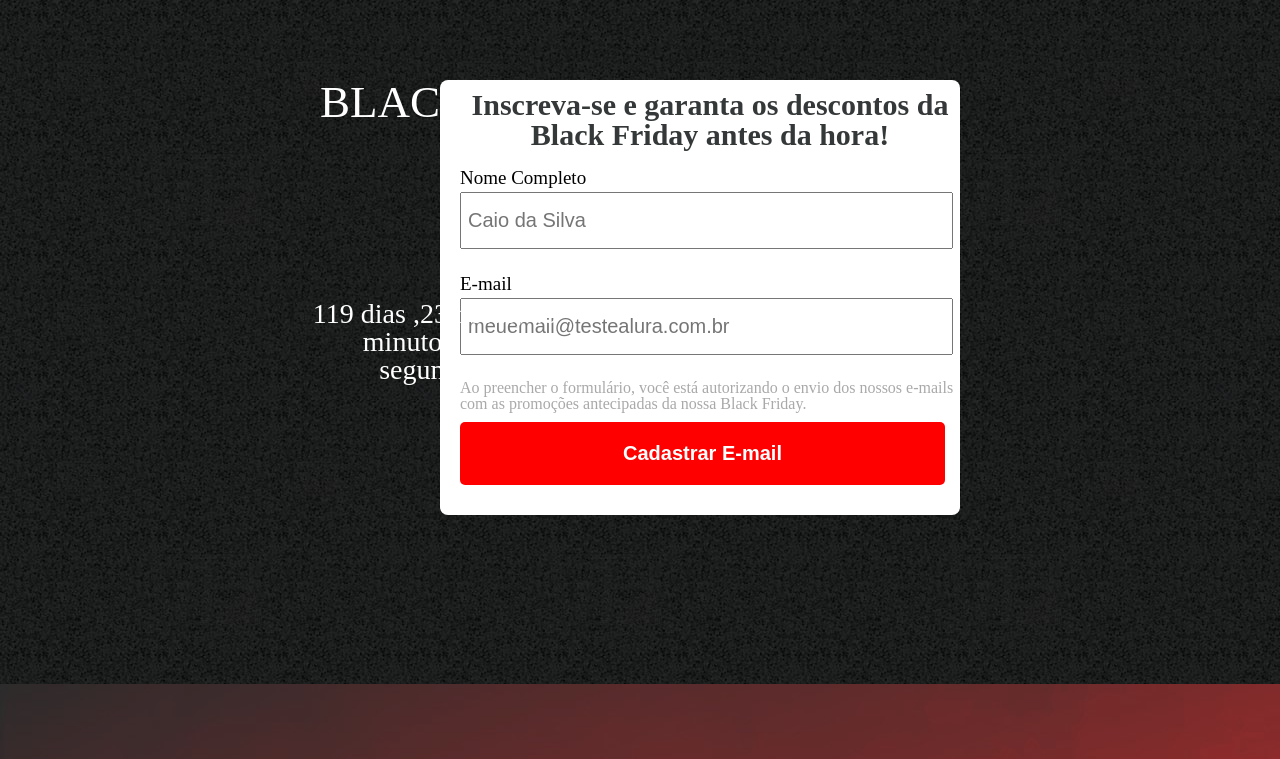
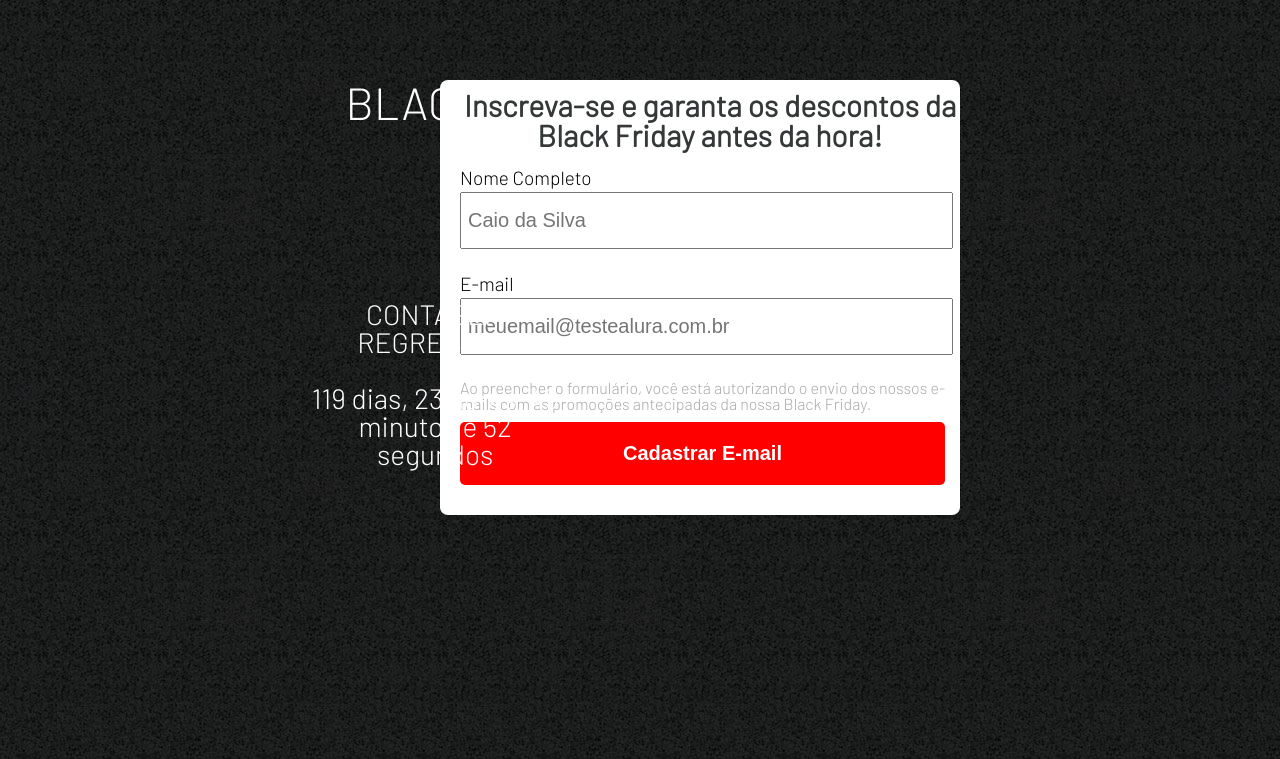
Before and after one commit to caiosant/LP-Gama, a plain HTML site: page index.html in a window 1280 px wide. Shown: the top 759 px of the page. Drawn offline with Linux system fonts and the light colour scheme.

Commit message:
Melhoria de layout e acertos finais

```diff
--- a/css/style.css
+++ b/css/style.css
@@ -1,6 +1,10 @@
+body {
+    font-family: 'Barlow', sans-serif;
+}
+
 .logo {
     position: absolute;
-    left: 25%;
+    left: 27%;
     top: 10%;
     color: white;
     font-size: 45px;
@@ -88,6 +92,7 @@
     margin: 0 0 0 150px;
     padding: 10px 10px;
     box-sizing: border-box;
+    color: white;
 }
 
 img {
--- a/index.html
+++ b/index.html
@@ -6,6 +6,9 @@
         <meta name="viewport" content="width=device-width, initial-scale=1.0">
         <title>Ofertas Black Friday 2021</title>
 
+        <link rel="preconnect" href="https://fonts.googleapis.com">
+        <link rel="preconnect" href="https://fonts.gstatic.com" crossorigin>
+        <link href="https://fonts.googleapis.com/css2?family=Barlow:wght@300&display=swap" rel="stylesheet">
         <link rel="stylesheet" href="./css/reset.css">
         <link rel="stylesheet" href="./css/style.css">
     </head>
@@ -31,6 +34,8 @@
             </div>
 
             <div class="contagem">
+                <p>CONTAGEM REGRESSIVA</p>
+                <br>
                 <p id="clock">00:00:00</p>
             </div>
         </section>
--- a/js/script.js
+++ b/js/script.js
@@ -9,7 +9,7 @@ function countDown() {
     var minutes = Math.floor((distance % (1000 * 60 * 60)) / (1000 * 60));
     var seconds = Math.floor((distance % (1000 * 60)) / 1000);
 
-    document.getElementById("clock").innerHTML = `${days} dias ,${hours} horas, ${minutes} minutos e ${seconds} segundos;`
+    document.getElementById("clock").innerHTML = `${days} dias, ${hours} horas, ${minutes} minutos e ${seconds} segundos`
 
     setTimeout(countDown, 1000);
 
```
